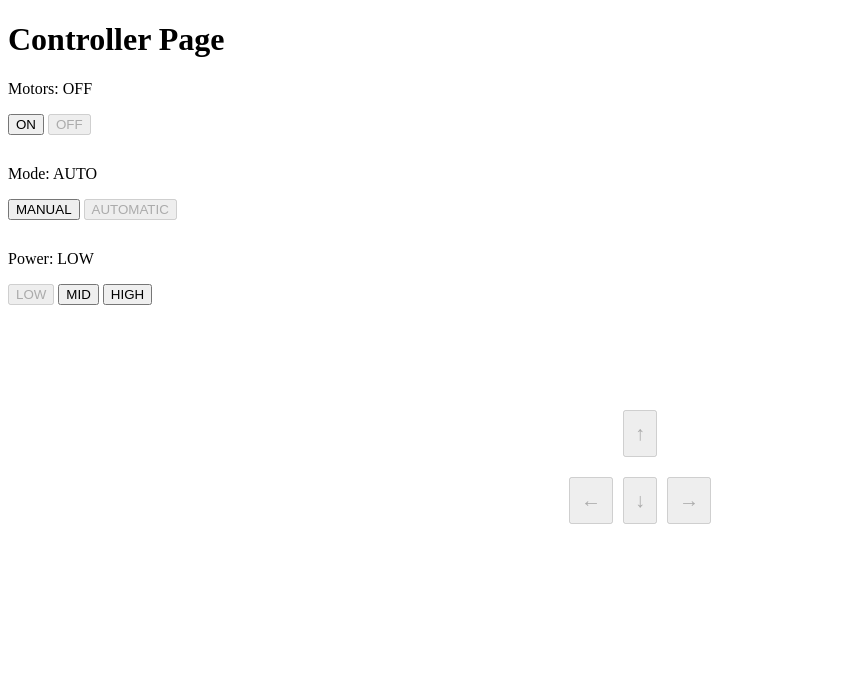
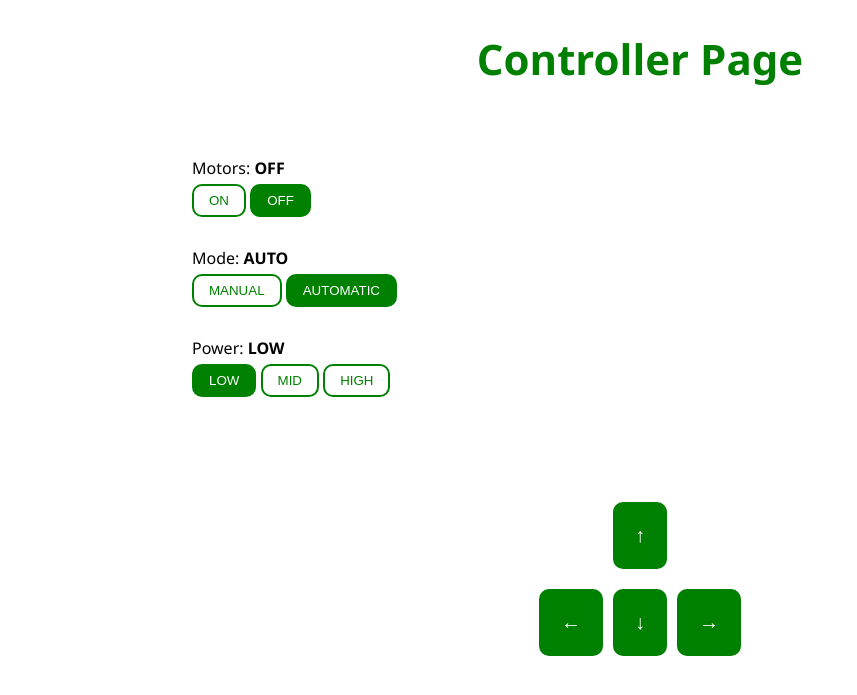
Before and after one commit to Dylanyves/ic2-remote-control, a Flask app: page /controller in a window 1280 px wide. Shown: the top 695 px of the page, without its empty margins (0-857 px from the left). Run offline with Flask 3, Linux system fonts and the light colour scheme; the visitor is signed in with stand-in values (Sample User, id 1).

Commit message:
modified ui

```diff
--- /dev/null
+++ b/static/controller.css
@@ -0,0 +1,55 @@
+* {
+    margin: 0;
+    padding: 0;
+    box-sizing: border-box;
+}
+
+body {
+    font-family: "Segoe UI", Tahoma, Geneva, Verdana, sans-serif;
+}
+
+h1 {
+    font-size: 42px;
+    font-weight: bold;
+    color: green;
+    text-align: center;
+    margin: 20px;
+    margin-top: 30px;
+}
+
+p {
+    margin-bottom: 5px;
+}
+
+span {
+    font-weight: bold;
+}
+
+button {
+    cursor: pointer;
+    background-color: white;
+    color: green;
+    padding: 7px 15px;
+    border-radius: 10px;
+    border: 2px solid green;
+}
+
+button.arrow-button {
+    font-weight: bold;
+    padding: 20px;
+}
+
+button:hover {
+    background-color: green;
+    color: white;
+}
+
+button:disabled {
+    background-color: green;
+    color: white;
+}
+
+button:active {
+    background-color: green;
+    color: white;
+}
--- a/templates/controller.html
+++ b/templates/controller.html
@@ -4,6 +4,10 @@
     <meta charset="UTF-8">
     <meta name="viewport" content="width=device-width, initial-scale=1.0">
     <title>IC2 Controller</title>
+    <link
+    rel="stylesheet"
+    href="{{url_for('static', filename='controller.css')}}"
+/>
     <style>
         .container {
             margin-top: 100px;
@@ -25,8 +29,13 @@
 </head>
 <body>
     <h1>Controller Page</h1>
-    <div style="margin-bottom: 30px;">
-        <p id="motorStatus">Motors: {{motorStatus}}</p>
+    <!-- <div>
+        <button onclick="motorController('ON')" id="onButton">ON</button>
+        <button onclick="motorController('OFF')" id="offButton">OFF</button>
+    </div> -->
+    <div style="margin-left: 15%">
+        <div style="margin-bottom: 30px; padding-top: 50px;">
+            <p>Motors: <span  id="motorStatus">{{motorStatus}}</span></p>
             <button
                 id="onButton"
                 {%
@@ -54,7 +63,7 @@
         </div>
 
         <div style="margin-bottom: 30px;">
-        <p id="modeStatus">Mode: {{modeStatus}}</p>
+            <p >Mode: <span id="modeStatus">{{modeStatus}}</span></p>
             <button
                 id="manualButton"
                 {%
@@ -82,7 +91,7 @@
         </div>
 
         <div>
-        <p id="powerStatus">Power: {{powerStatus}}</p>
+            <p>Power: <span id="powerStatus">{{powerStatus}}</span></p>
             <button
                 id="lowButton"
                 {%
@@ -119,6 +128,7 @@
             >
                 HIGH
             </button>
+        </div>
     </div>
 
     <div class="container">
@@ -168,7 +178,7 @@
                 .then((data) => {
                     motorStatus = data.motorStatus;
 
-                    document.getElementById("motorStatus").innerText = "Motors: " + data.motorStatus;
+                    document.getElementById("motorStatus").innerText = data.motorStatus;
 
                     document.getElementById("onButton").disabled = data.motorStatus === "ON";
                     document.getElementById("offButton").disabled = data.motorStatus === "OFF";
@@ -193,7 +203,7 @@
                 .then((data) => {
                     modeStatus = data.modeStatus;
 
-                    document.getElementById("modeStatus").innerText = "Mode: " + data.modeStatus;
+                    document.getElementById("modeStatus").innerText = data.modeStatus;
 
                     document.getElementById("manualButton").disabled = data.modeStatus === "MANUAL";
                     document.getElementById("autoButton").disabled = data.modeStatus === "AUTO";
@@ -218,7 +228,7 @@
                 .then((data) => {
                     powerStatus = data.powerStatus;
 
-                    document.getElementById("powerStatus").innerText = "Power: " + data.powerStatus;
+                    document.getElementById("powerStatus").innerText = data.powerStatus;
 
                     document.getElementById("lowButton").disabled = data.powerStatus === "LOW";
                     document.getElementById("midButton").disabled = data.powerStatus === "MID";
--- a/templates/login.html
+++ b/templates/login.html
@@ -5,6 +5,10 @@
         <meta http-equiv="X-UA-Compatible" content="IE=edge" />
         <meta name="viewport" content="width=device-width, initial-scale=1.0" />
         <title>Login</title>
+        <link
+            rel="stylesheet"
+            href="{{url_for('static', filename='login.css')}}"
+        />
     </head>
     <body>
         <h2>Login</h2>
```
Also changed, not shown: static/home.css (added, +63 -0 lines), static/login.css (added, +77 -0 lines), templates/home.html (+11 -3 lines). Lines whose indentation alone changed are shown as unchanged.
